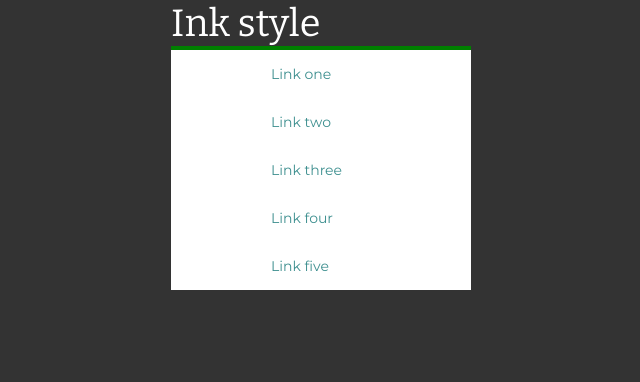
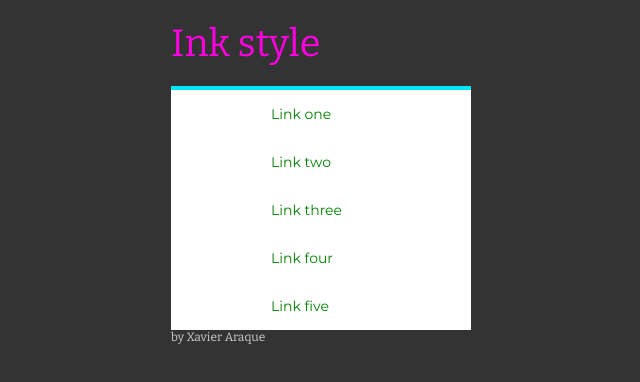
Before and after one commit to rendergraf/rendergraf.github.io, a plain HTML site: page index.html in a window 1280 px wide. Shown: the whole page, without its empty margins (319-959 px from the left). Drawn offline with nearby package versions, Linux system fonts and the light colour scheme.

Commit message:
Add colors

```diff
--- a/index.html
+++ b/index.html
@@ -12,6 +12,7 @@
 			<li><a>Link four</a></li>
 			<li><a>Link five</a></li>
 		</ul>
+		<h3>by Xavier Araque</h3>
 	</body>
 </html>
 
@@ -19,21 +20,29 @@
 <script src="https://code.jquery.com/jquery-1.9.1.min.js" integrity="sha256-wS9gmOZBqsqWxgIVgA8Y9WcQOa7PgSIX+rPA0VL2rbQ=" crossorigin="anonymous"></script>
 <style>
 /*custom fonts - Bitter, Montserrat*/
-@import url('//fonts.googleapis.com/css?family=Montserrat|Bitter');
+@import url('http://fonts.googleapis.com/css?family=Montserrat|Bitter');
 /*Reset*/
 * {padding: 0;margin: 0;}
 body {background-color: #333}
 h1 {
-	color: white;
+	color: #FF00E1;
 	width: 300px;
 	margin: 0 auto;
 	font: normal 38px Bitter;
+	margin-top: 20px
+}
+h3 {
+	color: #ccc;
+	font: normal 12px Bitter;
+	width: 300px;
+	margin: 0 auto;
 }
 ul {
 	background-color: white;
-	border-top: 4px solid green;
+	border-top: 4px solid #00E5FF;
 	width: 300px;
 	margin: 0 auto;
+	margin-top: 20px
 }
 ul li {
 	list-style-type: none;
@@ -42,7 +51,8 @@ ul li {
 }
 
 ul li a {
-	font: normal 14px/28px Montserrat; color: hsl(180, 40%, 40%);
+	font: normal 14px/28px Montserrat;
+	color: rgb(0, 128, 0);
 	padding: 10px 100px;
 	display: block;
 	cursor: pointer;
@@ -53,12 +63,16 @@ ul li a {
 .ink {
 	display: block;
 	position: absolute;
-	background: hsl(180, 40%, 80%);
+	/*background: rgba(0, 128, 0, 0.2);*/
 	border-radius: 100%;
 	transform: scale(0);
+	background: -moz-radial-gradient(center, ellipse cover,  rgba(255,106,0,0.25) 0%, rgba(255,106,0,0.26) 1%, rgba(42,252,0,0.36) 14%, rgba(0,229,255,0.63) 50%, rgba(0,229,255,0.81) 74%, rgba(0,93,255,0.85) 80%, rgba(0,93,255,1) 100%);
+	background: -webkit-radial-gradient(center, ellipse cover,  rgba(255,106,0,0.25) 0%,rgba(255,106,0,0.26) 1%,rgba(42,252,0,0.36) 14%,rgba(0,229,255,0.63) 50%,rgba(0,229,255,0.81) 74%,rgba(0,93,255,0.85) 80%,rgba(0,93,255,1) 100%);
+	background: radial-gradient(ellipse at center,  rgba(255,106,0,0.25) 0%,rgba(255,106,0,0.26) 1%,rgba(42,252,0,0.36) 14%,rgba(0,229,255,0.63) 50%,rgba(0,229,255,0.81) 74%,rgba(0,93,255,0.85) 80%,rgba(0,93,255,1) 100%);
+	filter: progid:DXImageTransform.Microsoft.gradient( startColorstr='#40ff6a00', endColorstr='#005dff',GradientType=1 );
 }
-.ink.animate{
-	animation:ripple 0.65s linear;
+.animate{
+	animation:ripple 0.9s ease-out;
 }
 @keyframes ripple {
 	100%{
@@ -66,7 +80,6 @@ ul li a {
 		transform: scale(2.5);
 	}
 }
-
 </style>
 
 <script>
```
